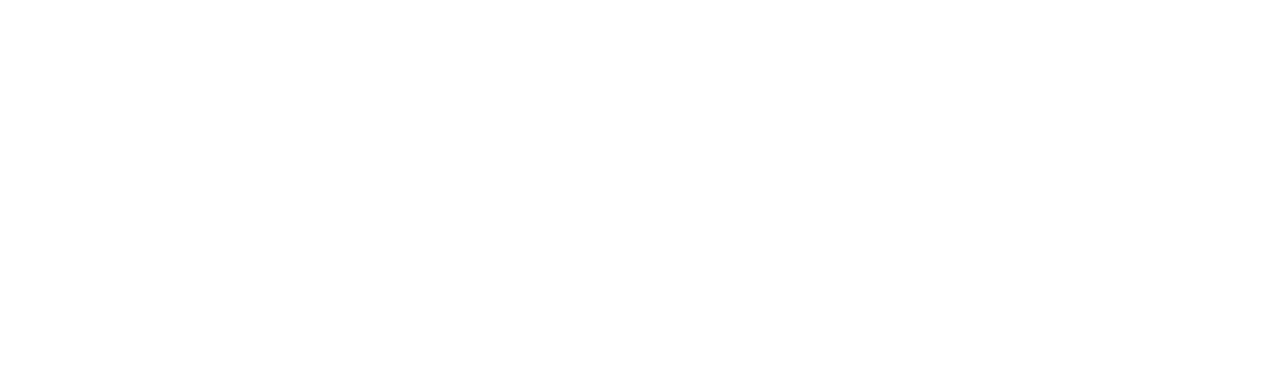
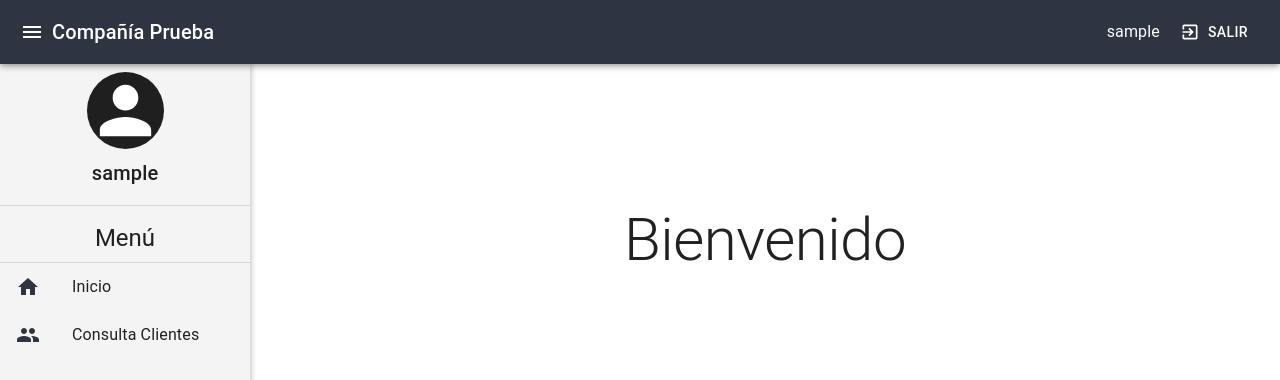
Before and after one commit to cediazz/test_app_material, a React (Create React App) app: page / in a window 1280 px wide. Shown: the top 380 px of the page. Built offline with nearby package versions, Linux system fonts and the light colour scheme; sample sign-in values are in the browser's storage.

Commit message:
Home-AppBar-Sidebar

```diff
--- a/src/App.js
+++ b/src/App.js
@@ -3,6 +3,7 @@
 import Login from './Components/Login/Login';
 import './App.css'
 import Register from './Components/Register/Register';
+import Home from './Components/Home/Home';
 
 function App() {
 
@@ -17,11 +18,9 @@
               path="/*" /* All Routes inside this Route */
               element={
                 <>
-
-
-                        <Routes>
-
-                        </Routes>
+                 <Home />
+                 <Routes>
+                </Routes>
 
                 </>
               }
--- /dev/null
+++ b/src/Components/Home/AppBar.js
@@ -0,0 +1,44 @@
+import {
+    AppBar,
+    Toolbar,
+    IconButton,
+    Typography,
+    Button,
+
+} from '@mui/material';
+import MenuIcon from '@mui/icons-material/Menu';
+import ExitToAppIcon from '@mui/icons-material/ExitToApp';
+import { Link } from "react-router-dom"
+
+export default function MyAppBar(props) {
+
+
+    const toggleSidebar = () => {
+        props.setSidebarOpen(!props.sidebarOpen)
+    }
+
+    const LogOut = () => {
+        localStorage.clear()
+    }
+
+    return (
+        <AppBar position="fixed" sx={{ backgroundColor: '#2e3440' }}>
+            <Toolbar>
+                <IconButton edge="start" color="inherit" onClick={toggleSidebar}>
+                    <MenuIcon />
+                </IconButton>
+                <Typography variant="h6" sx={{ flexGrow: 1 }}>
+                    Compañía Prueba
+                </Typography>
+                <Typography variant="body1" sx={{ marginRight: 2 }}>
+                    {props.userName}
+                </Typography>
+                <Link to='login' onClick={LogOut} style={{ textDecoration: 'none', color: 'inherit' }}>
+                    <Button color="inherit" startIcon={<ExitToAppIcon />}>
+                        Salir
+                    </Button>
+                </Link>
+            </Toolbar>
+        </AppBar>
+    )
+}
--- /dev/null
+++ b/src/Components/Home/Home.js
@@ -0,0 +1,47 @@
+import { useState, useEffect } from 'react';
+import {
+    Typography,
+    Box,
+    CssBaseline,
+} from '@mui/material';
+import MyAppBar from './AppBar'
+import Sidebar from './Sidebar';
+import { useNavigate } from "react-router-dom"
+
+const Home = () => {
+
+    const [sidebarOpen, setSidebarOpen] = useState(true)
+    const userName = localStorage.getItem('username')
+    const navigate = useNavigate()
+
+    useEffect(() => {
+        if (userName === null)
+            navigate('/login')
+
+    }, [])
+
+
+    return (
+        <Box sx={{ display: 'flex' }}>
+            <CssBaseline />
+            <MyAppBar sidebarOpen={sidebarOpen} setSidebarOpen={setSidebarOpen} userName={userName} />
+            {sidebarOpen && <Sidebar userName={userName} />}
+
+            {/* Contenido Principal */}
+            <Box
+                component="main"
+                sx={{
+                    display: 'flex',
+                    height: '60vh',
+                    flexGrow: 1,
+                    marginLeft: sidebarOpen ? '250px' : '0', transition: 'margin-left 0.3s',
+                    justifyContent: 'center',
+                    alignItems: 'center',
+                }}>
+                <Typography variant="h2">Bienvenido</Typography>
+            </Box>
+        </Box>
+    );
+};
+
+export default Home;
--- /dev/null
+++ b/src/Components/Home/Sidebar.js
@@ -0,0 +1,55 @@
+import {
+    Typography,
+    Box,
+    List,
+    ListItem,
+    ListItemIcon,
+    ListItemText,
+    Divider,
+    ListItemButton
+} from '@mui/material';
+import HomeIcon from '@mui/icons-material/Home'
+import { Link } from "react-router-dom"
+import PeopleIcon from '@mui/icons-material/People'
+import PersonIcon from '@mui/icons-material/Person'
+
+export default function Sidebar(props) {
+
+    return (
+        <Box
+            sx={{
+                width: 250,
+                height: '100vh',
+                backgroundColor: '#f4f4f4',
+                position: 'fixed',
+                top: '64px',
+                left: 0,
+                overflowY: 'auto',
+                boxShadow: '2px 0px 5px rgba(0,0,0,0.2)',
+            }}
+        >
+            <Box sx={{ display: 'flex', flexDirection: 'column', alignItems: 'center', paddingBottom: '16px' }}>
+                <PersonIcon sx={{ marginBottom: 1, marginTop: 1, width: 77, height: 77, backgroundColor: '#1F1F1F', borderRadius: '50%', color: 'white' }} />
+                <Typography variant="h6" align="center">{props.userName}</Typography>
+            </Box>
+            <Divider />
+            <List>
+                <ListItem sx={{ justifyContent: 'center' }}>
+                    <Typography variant="h5" >Menú</Typography>
+                </ListItem>
+                <Divider />
+                <Link to="/" style={{ textDecoration: 'none', color: 'inherit' }}>
+                    <ListItemButton >
+                        <ListItemIcon sx={{ color: '#2E3440' }}><HomeIcon /></ListItemIcon>
+                        <ListItemText primary="Inicio" />
+                    </ListItemButton>
+                </Link>
+                <Link to="/customers" style={{ textDecoration: 'none', color: 'inherit' }}>
+                    <ListItemButton >
+                        <ListItemIcon sx={{ color: '#2E3440' }}><PeopleIcon /></ListItemIcon>
+                        <ListItemText primary="Consulta Clientes" />
+                    </ListItemButton>
+                </Link></List>
+        </Box>
+    )
+}
```
